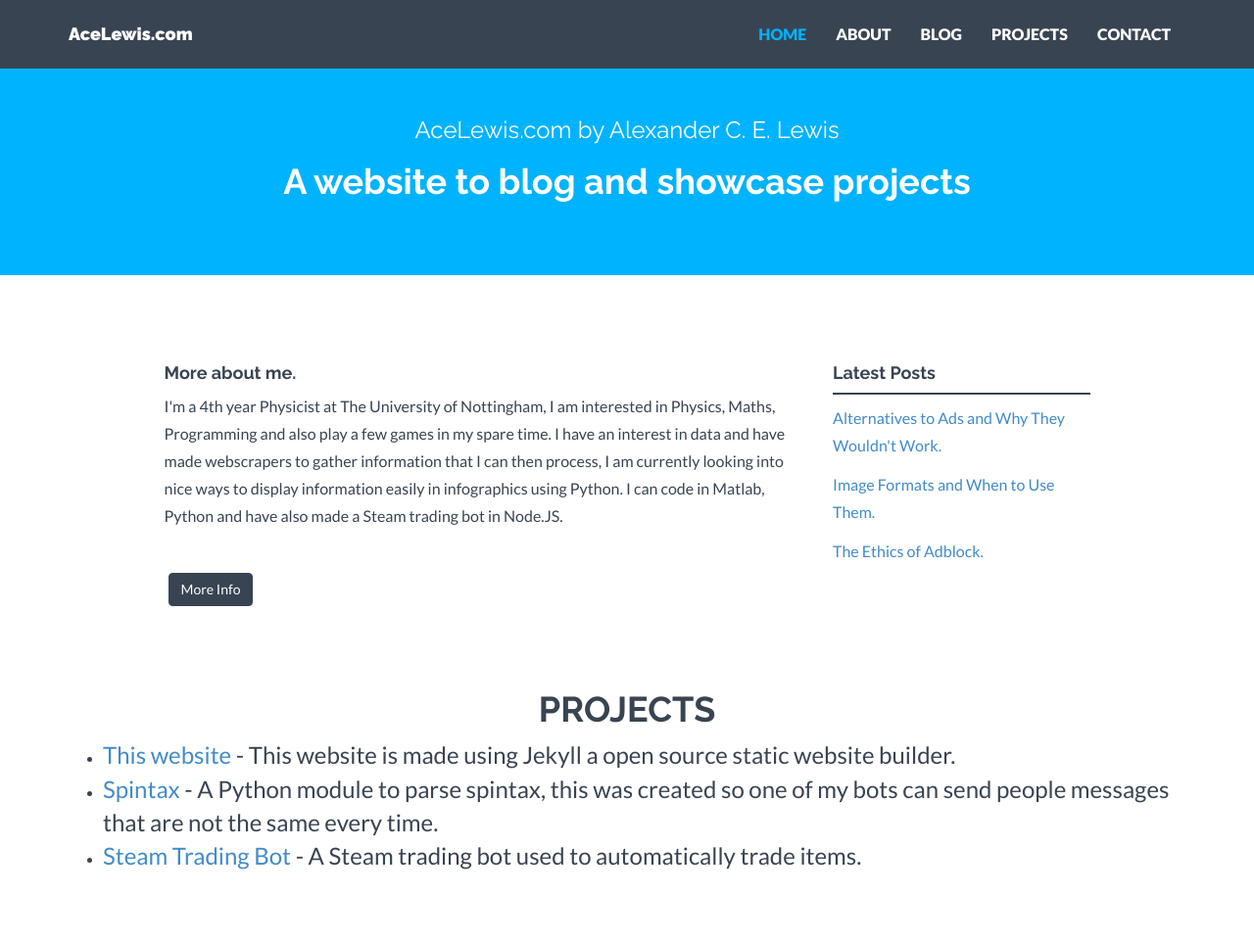
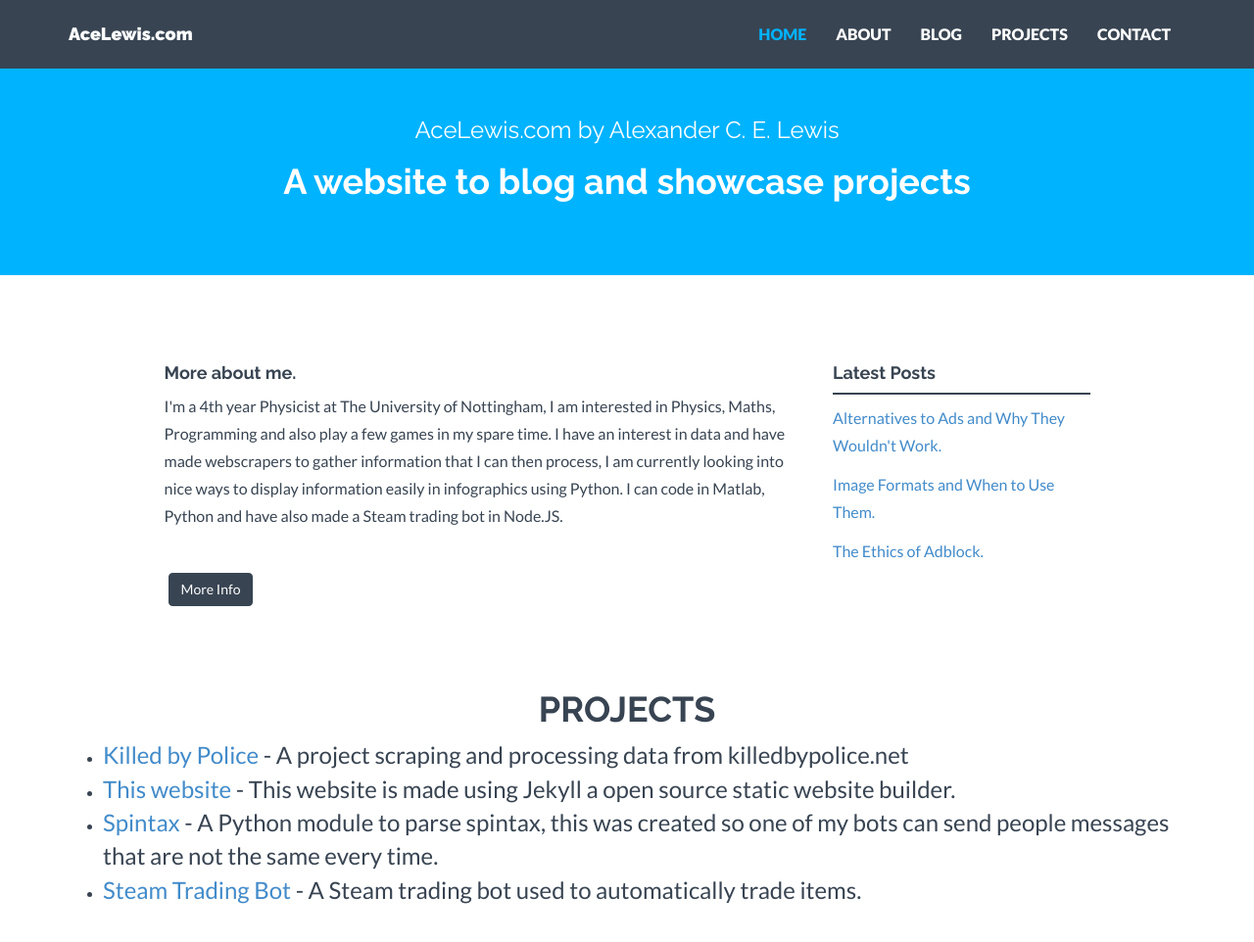
Before and after one commit to AceLewis/AceLewis.github.io, a Jekyll site: the page built from index.html, in a window 1280 px wide and 966 px high. Shown: the top 962 px of the window at 98% size. Built offline with Jekyll 4.4.1, drawn with Linux system fonts in a browser that asks for light colours; nearby versions of some CDN libraries; some of the changed lines change nothing that is shown.

Commit message:
Added killedbypolice
I added that article about U.S. police force killing people

```diff
--- a/_config.yml
+++ b/_config.yml
@@ -3,7 +3,7 @@
 # Site settings
 title: AceLewis.com
 description: "A website for me to do things with"
-blog_name: "Alexander Lewis"
+blog_name: "Alexander Lewis (AceLewis)"
 analytics: UA-70463146-1 #Google analytics code in the format XX-nnnnnnnn-n
 baseurl: "" #important: start with /
 url: "https://acelewis.com"
--- /dev/null
+++ b/_posts/project/2016-01-31-killedbypolice.markdown
@@ -0,0 +1,60 @@
+---
+layout: project
+title:  Killed by Police
+date:   2016-01-31
+date_string: January 2016
+author:
+published: true
+# post type
+categories:
+- project
+
+
+img:
+
+thumb:
+
+carousel:
+
+other_people:
+
+language:
+- Python
+
+tagged:
+- Killed by Police
+- Data
+
+website:
+
+about: A project scraping and processing data from killedbypolice.net
+---
+
+![Main Infographic](/assets/img/project/killedbypolice/killed-by-police.png){: .center-image }
+
+#### About the project
+This project obtained data from [killedbypolice.net](http://killedbypolice.net){:target="_blank"}{{_}} and used that data to look at the statistics of the people killed by the U.S. police force, e.g race, gender and age. The data on [killedbypolice.net](http://killedbypolice.net){:target="_blank"}{{_}} nearly always has a news articles attached the deaths are only recorded from U.S. Police and not police around the world.
+
+#### Infographics
+The code used to obtain and look at the data is available on [GitHub](https://github.com/AceLewis/killedbypolice){:target="_blank"}{{_}}, the main infographic is shown above, other infographics with just the specific area (race, gender ect.) are shown below. All killedbypolice infographics (the images) are licensed under [Creative Commons, Atribution-ShareAlike (CC BY-SA)](https://creativecommons.org/licenses/by-sa/3.0/){:target="_blank"}{{_}} so you can share them on Facebook, Twitter or other social media sites.
+
+#### Other Infographics
+* [<font size="5">Just race</font>](/assets/img/project/killedbypolice/killed-by-police-race.png){:target="_blank"}{{_}}
+* [<font size="5">Just gender</font>](/assets/img/project/killedbypolice/killed-by-police-gender.png){:target="_blank"}{{_}}
+* [<font size="5">Just cause of death</font>](/assets/img/project/killedbypolice/killed-by-police-method.png){:target="_blank"}{{_}}
+* [<font size="5">Just age</font>](/assets/img/project/killedbypolice/killed-by-police-age.png){:target="_blank"}{{_}}
+* [<font size="5">Just day of week</font>](/assets/img/project/killedbypolice/killed-by-police-days.png){:target="_blank"}{{_}}
+
+(Please don't hotlink, just save the images and reupload)
+
+#### The Code
+This project was coded in Python 3 (although it should work in Python 2 aswell), the code is available on [GitHub https://github.com/AceLewis/killedbypolice](https://github.com/AceLewis/killedbypolice){:target="_blank"}{{_}}. The data was obtained from [killedbypolice.net](http://killedbypolice.net){:target="_blank"}{{_}} on this website there is a big table of data, the table's HTML is difficult to parser (due to broken HMTL) so I had to resort to using Selenium and Firefox to obtain the HTML for two of the years.
+
+As mentioned in the infographic a better Histogram can be obtained using matplotlib, this is shown below. The software I used to make the infographic looked ugly when the number of bars was this high.
+
+![Nicer Histogram](/assets/img/project/killedbypolice/nicer_histogram.png){: .center-image }
+
+#### Comparison to the UK
+I live in the UK so I would like to compare the USA police killing to the police killings here. The population of USA in 2014 was [318.9 million [REF]](http://data.worldbank.org/indicator/SP.POP.TOTL){:target="_blank"}{{_}} the population of the UK in 2014 was only [64.5 million [REF]](http://data.worldbank.org/indicator/SP.POP.TOTL){:target="_blank"}{{_}}, the population of the USA is roughly 4.94 times larger. If the rates of police killings in the UK were similar to the US we would expect (3,916/4.94) 793 people to be killed by police from May 2013 to the end of 2015.
+
+Since May 2013 only 4 people were killed by law enforcement officers in the UK [[REF]](https://en.wikipedia.org/wiki/List_of_killings_by_law_enforcement_officers_in_the_United_Kingdom){:target="_blank"}{{_}}, so you are about 19,825% more likely to be killed by a police officer in the US than in the UK. This comparison is not that fair as people in the US have access to guns and can more easily put other peoples lives in danger, whilst in the UK guns are illegal other than shotguns and some sporting rifles with a license.
```
Also changed, not shown: assets/img/project/killedbypolice/killed-by-police-age.png (added), assets/img/project/killedbypolice/killed-by-police-days.png (added), assets/img/project/killedbypolice/killed-by-police-gender.png (added), assets/img/project/killedbypolice/killed-by-police-method.png (added), assets/img/project/killedbypolice/killed-by-police-race.png (added), assets/img/project/killedbypolice/killed-by-police.png (added), assets/img/project/killedbypolice/nicer_histogram.png (added).
